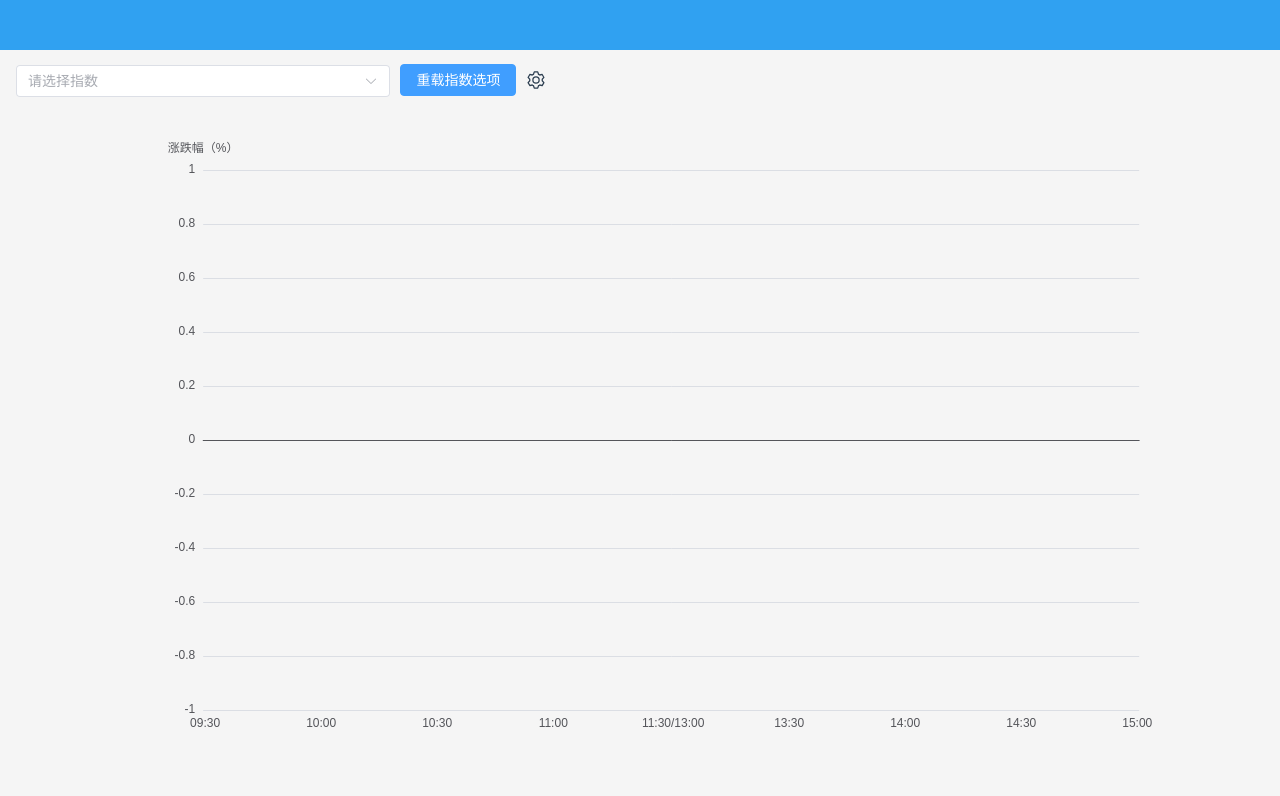
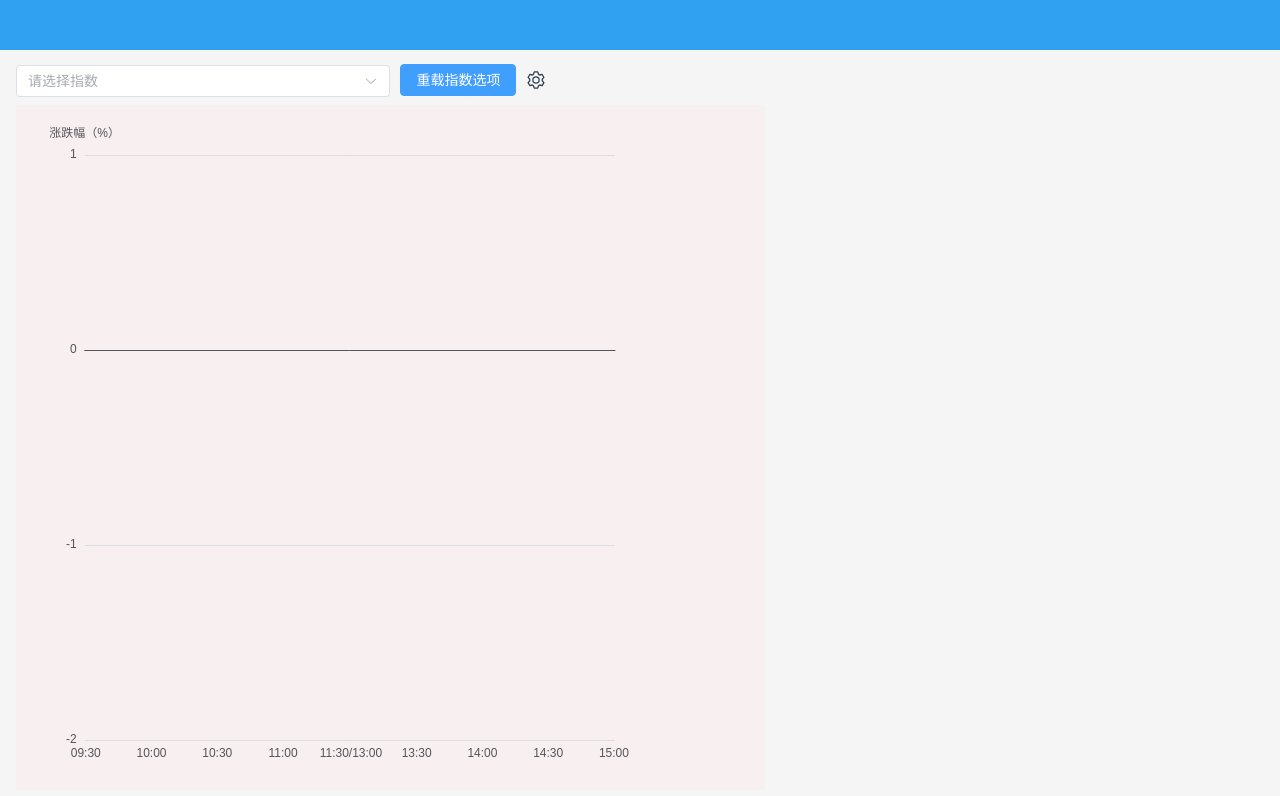
Before and after one commit to CodePXH/multi_market, a Vue app: page /#/index/market in a window 1280 px wide. Shown: the top 796 px of the page. Built offline with nearby package versions, Linux system fonts and the light colour scheme.

Commit message:
线条颜色固定

```diff
--- a/src/components/market/common/multiIndexLine.vue
+++ b/src/components/market/common/multiIndexLine.vue
@@ -20,6 +20,13 @@ export default defineComponent({
       default: () => {
         return {}
       }
+    },
+    securityColor: {
+      type: Object,
+      required: true,
+      default: () => {
+        return {}
+      }
     }
   },
   destroyed() {
@@ -28,8 +35,17 @@ export default defineComponent({
   data() {
     return {
       options: {
+        grid: {
+          left: 50,   // 距离容器左侧100px
+          top: 50,     // 距离容器顶部50px
+          right: 150,   // 距离容器右侧50px
+          bottom: 30,  // 距离容器底部50px
+          containLabel: true // 确保标签不被裁剪
+        },
         legend: {
-          top:0,
+          right: 10, // 距离容器右侧 10px（固定在右侧）
+          top: 'center', // 垂直居中
+          orient: 'vertical', // 垂直排列（默认 horizontal 水平）
           itemWidth: 45,
           itemHeight: 0,
           data: [],
@@ -84,6 +100,7 @@ export default defineComponent({
       },
       chart: null,
       maxPercent: 1,
+      minPercent: -1,
       originalMaxPrice: 1,
       resizeListener: null, // 添加resize监听器引用
     }
@@ -135,9 +152,10 @@ export default defineComponent({
       });
     },
     handleYAxis () {
+      console.warn('handleYAxis', this.maxPercent, this.minPercent)
       this.options.yAxis.max = Math.ceil(this.maxPercent)
-      this.options.yAxis.min = -Math.ceil(this.maxPercent)
-      this.options.yAxis.interval = Math.ceil(this.maxPercent) / 5
+      this.options.yAxis.min = Math.ceil(this.minPercent) - 1
+      // this.options.yAxis.interval = (Math.abs(this.options.yAxis.max) + Math.abs(this.options.yAxis.min)) / 5
     },
     handleData () {
       const series = []
@@ -154,7 +172,10 @@ export default defineComponent({
           xAxisIndex: 0,
           yAxisIndex: 0,
           data: this.seriesData(element.info, element.seriesList),
-          type: 'line'
+          type: 'line',
+          itemStyle: {
+            color: this.securityColor[element.info.code]
+          }
         })
 
 
@@ -172,8 +193,11 @@ export default defineComponent({
         return []
       }
       return data.map(e => {
-        if (Math.abs(e.percent) > this.maxPercent) {
-          this.maxPercent = Math.abs(e.percent)
+        if (e.percent > this.maxPercent) {
+          this.maxPercent = e.percent
+        }
+        if (e.percent < this.minPercent) {
+          this.minPercent = e.percent
         }
         return {
           value: e.percent,
@@ -199,5 +223,6 @@ export default defineComponent({
 .multiIndexLine {
   width: 100%;
   height: 100%;
+  background-color: #f8f0f0;
 }
 </style>
--- a/src/components/market/indexPage.vue
+++ b/src/components/market/indexPage.vue
@@ -22,7 +22,12 @@
       <el-icon size="20" @click="setCookie"><Setting /></el-icon>
     </div>
     <div class="content-cla2">
-      <multi-index-line :index-tick-map="indexRealTimeData"></multi-index-line>
+      <div class="line-area">
+        <multi-index-line :index-tick-map="indexRealTimeData" :security-color="securityColors"></multi-index-line>
+      </div>
+      <div class="table-area">
+
+      </div>
     </div>
     <set-cookie ref="setCookie"></set-cookie>
   </div>
@@ -33,7 +38,7 @@ import {clearIndexCache, getIndexCache} from '@/utils/indexSet';
 import xueQiuServer from "@/service/xueQiuServer.js";
 import {Setting} from "@element-plus/icons-vue";
 import SetCookie from "@/components/market/common/setCookie.vue";
-import {AShareMarketTimeLine} from "@/utils/constant.js";
+import {AShareMarketTimeLine, colorsArray} from "@/utils/constant.js";
 import MultiIndexLine from "@/components/market/common/multiIndexLine.vue";
 import polling from "@/utils/polling.js";
 import {ElMessage} from "element-plus";
@@ -46,6 +51,7 @@ export default {
       selectedIndices: [], // 存储选中的指数代码
       indexList: [], // 指数列表数据
       indexMap: {},
+      securityColors: {},
       indexRealTimeData: {} // 存储实时数据结果
     }
   },
@@ -73,6 +79,7 @@ export default {
           this.indexList = indices;
           indices.forEach((item, index) => {
             this.indexMap[item.code] = item
+            this.securityColors[item.code] = colorsArray[index % colorsArray.length]
           })
         }
       } catch (error) {
@@ -201,6 +208,18 @@ export default {
     margin-top: 5px;
     height: calc(100% - 65px);
     width: 100%;
+    display: flex;
+    align-items: center;
+    justify-content: left;
+
+    .line-area {
+      height: 100%;
+      width: 60%;
+    }
+    .table-area {
+      height: 100%;
+      width: 40%;
+    }
   }
 }
 </style>
--- a/src/utils/constant.js
+++ b/src/utils/constant.js
@@ -26,3 +26,23 @@ export const AShareMarketTimeLine = [
     '14:49', '14:50', '14:51', '14:52', '14:53', '14:54', '14:55', '14:56', '14:57', '14:58',
     '14:59', '15:00'
 ]
+export const colorsArray =  [
+    // 原有24色（保留原顺序，确保兼容性）
+    '#1565c0', '#b388ff', '#80d8ff', '#ff9800',
+    '#a7ffeb', '#ffccbc', '#ccff90', '#f4ff81',
+    '#aeea00', '#ff6e40', '#00c853', '#00bfa5',
+    '#00b8d4', '#0091ea', '#2962ff', '#304ffe',
+    '#6200ea', '#a0f', '#c51162', '#d50000',
+    '#ff8a80', '#ff80ab', '#ea80fc', '#ad1457',
+    '#ffab91', '#84ffff', '#f57c00', '#64dd17',
+    '#ff5722', '#ec407a', '#82b1ff', '#e0e7ff',
+    '#c7d2fe', '#9575cd', '#7986cb', '#4dd0e1',
+    '#26a69a', '#80cbc4', '#4db6ac', '#8c9eff',
+    '#0d47a1', '#c6ff00', '#aed581', '#388e3c',
+    '#2e7d32',
+    '#fff59d',
+    '#fff176',
+    '#b9f6ca',
+    '#e0e0e0',
+    '#bdbdbd'
+]
--- a/vite.config.js
+++ b/vite.config.js
@@ -57,7 +57,7 @@ export default defineConfig({
     proxy: {
       // 代理所有以/api开头的请求到目标服务器
       '/api': {
-        target: 'http://192.168.10.171:8099', // 后端服务IP和端口
+        target: 'http://192.168.10.171:3080', // 后端服务IP和端口
         changeOrigin: true
       }
     }
```
